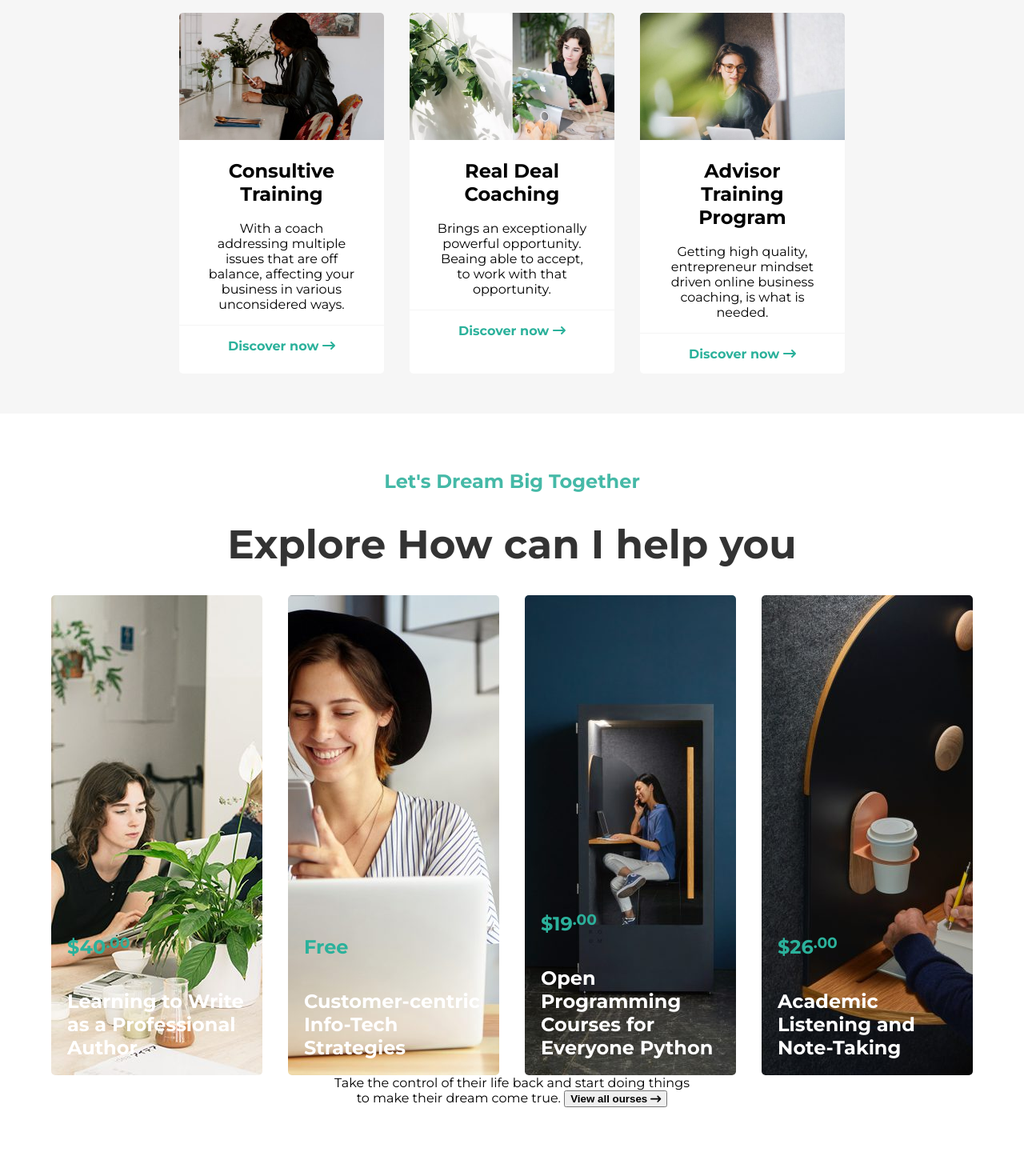
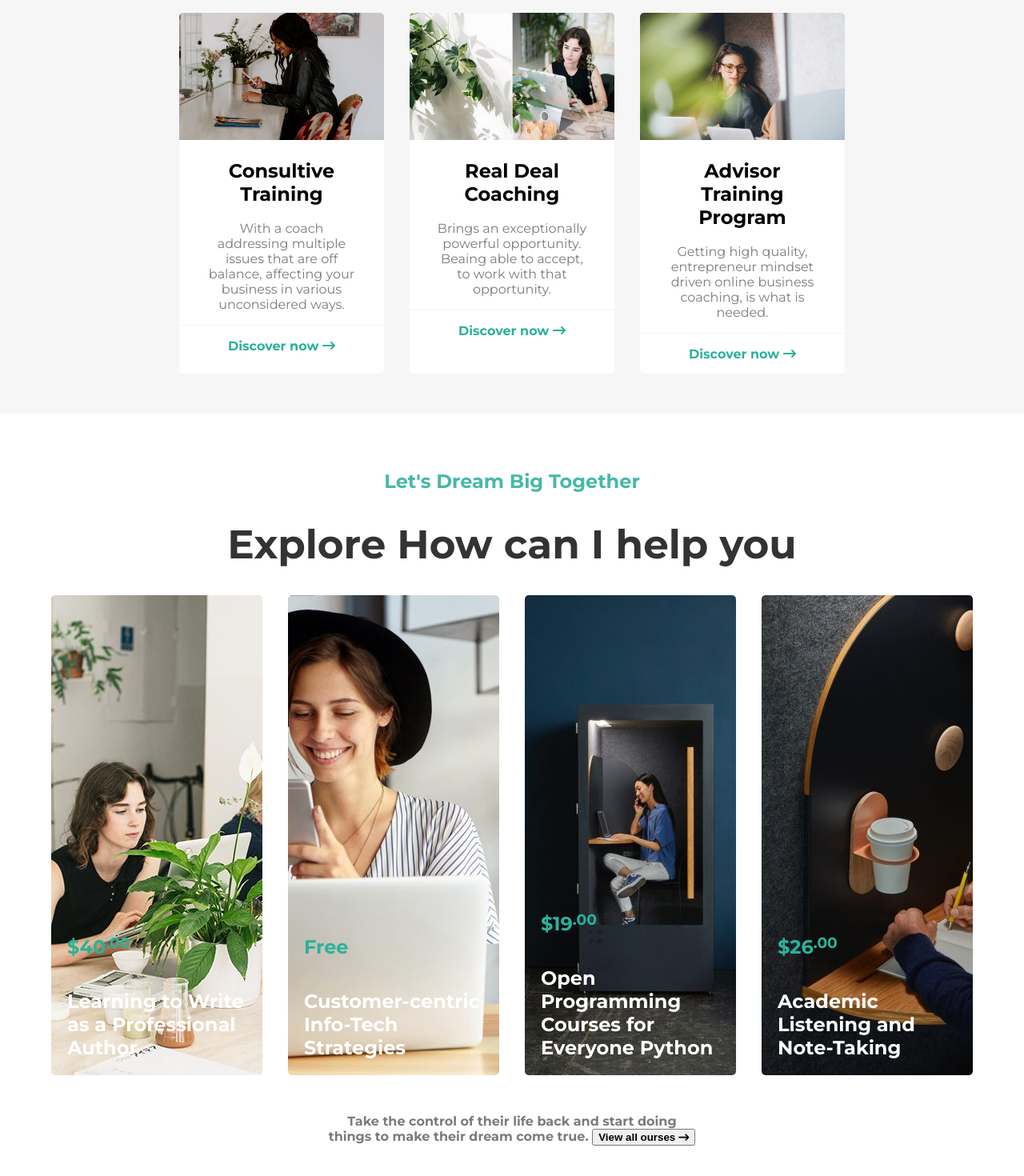
Before and after one commit to SimoCrash/proj-html-vuejs, a Vue app: page / in a window 1280 px wide. Shown: the part 1941-3411 px from the top of the page at 80% size. Before the commit the page ends 3375 px from the top, so only its background shows below. Built offline with nearby package versions, Linux system fonts and the light colour scheme.

Commit message:
piccoli ritocchi font

```diff
--- a/src/components/ContainerHelpMain.vue
+++ b/src/components/ContainerHelpMain.vue
@@ -95,6 +95,9 @@ export default {
       }
       .container-text {
         margin: 0 30px;
+        p {
+          color: #7B7B7C;
+        }
       }
       .container-arrow {
         border-top: 1px solid #f5f5f5;
--- a/src/components/ContainerPriceMain.vue
+++ b/src/components/ContainerPriceMain.vue
@@ -68,8 +68,10 @@ export default {
       }
     .container-btn {
       width: 40%;
-      margin: auto;
+      margin: 3rem auto;
       text-align: center;
+      font-weight: bold;
+      color: #7B7B7C;
     }
   }
   .container-cards {
```
